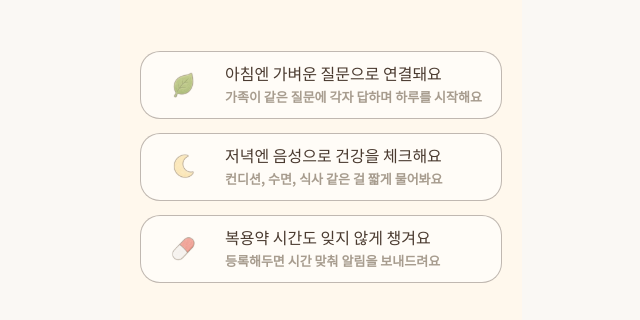
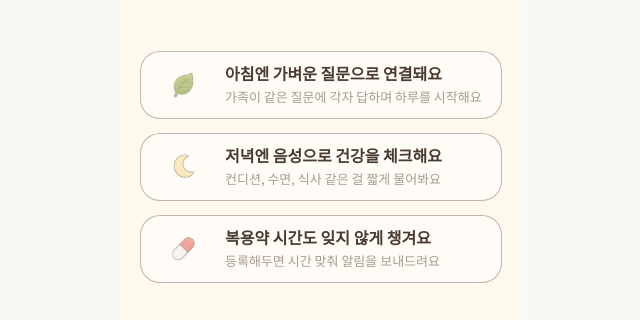
Before and after one commit to Dream-of-WildGeese/Wild_Geese_Front, a React (Vite) app: page /onboarding in a window 1280 px wide. Shown: the part 464-784 px from the top of the page, without its empty margins (319-959 px from the left). Built offline with nearby package versions, Linux system fonts and the light colour scheme; a web font is replaced by a local one.

Commit message:
feat:Intro화면 글씨체 수정

```diff
--- a/src/pages/Onboarding/Intro.jsx
+++ b/src/pages/Onboarding/Intro.jsx
@@ -225,7 +225,7 @@ const FeatureTitle = styled.h2`
   color: #4A3A2F;
   font-family: "Noto Sans KR";
   font-size: 16px;
-  font-weight: 400;
+  font-weight: 700;
   line-height: 1;
 `;
 
@@ -234,7 +234,7 @@ const FeatureDescription = styled.p`
   color: #A79C8E;
   font-family: "Noto Sans KR";
   font-size: 13px;
-  font-weight: 700;
+  font-weight: 400;
   line-height: normal;
 `;
 
```
